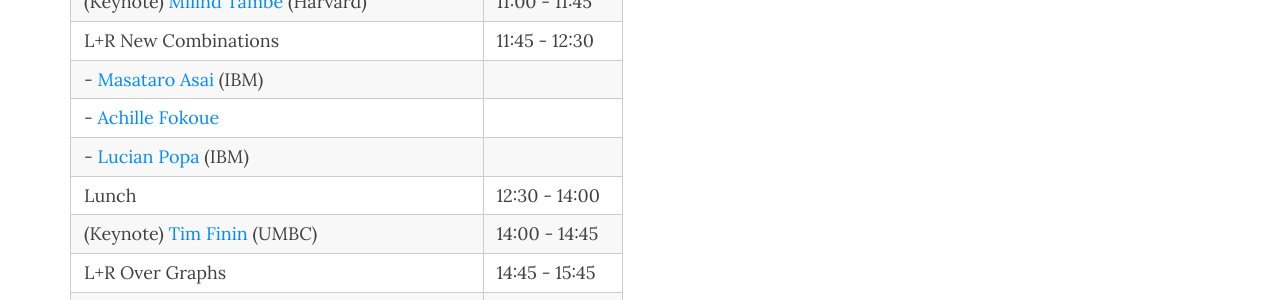
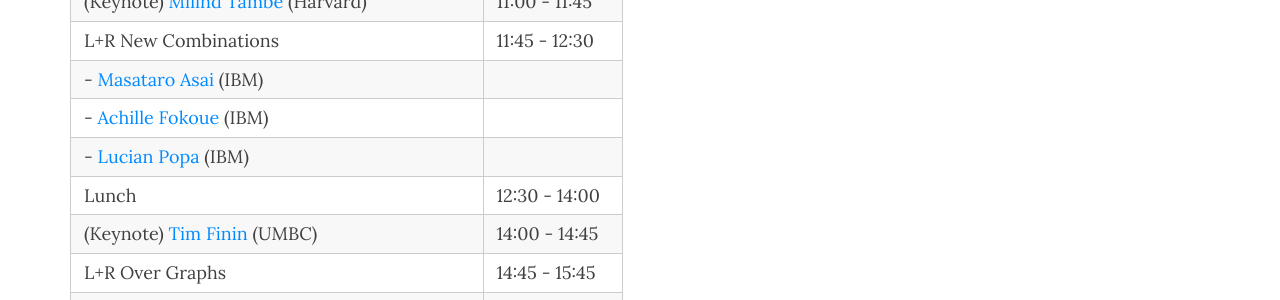
Before and after one commit to kr2ml/ibm-2019, a Jekyll site: the page built from index.md, in a window 1280 px wide and 900 px high, scrolled down 1200 px. Shown: the part 154-454 px from the top of the window. Built offline with Jekyll 4.4.1, drawn with Linux system fonts in a browser that asks for light colours; nearby versions of some CDN libraries.

```diff
--- a/index.md
+++ b/index.md
@@ -32,7 +32,7 @@ Machine learning (ML) has seen a tremendous amount of recent success, and has be
 | (Keynote) [Milind Tambe](https://www.seas.harvard.edu/directory/mtambe) (Harvard)             | 11:00 - 11:45  |
 | L+R New Combinations                       | 11:45 - 12:30 |
 | - [Masataro Asai](https://researcher.watson.ibm.com/researcher/view.php?person=ibm-Masataro.Asai) (IBM)                       |           |
-| - [Achille Fokoue](https://researcher.watson.ibm.com/researcher/view.php?person=us-achille) | |
+| - [Achille Fokoue](https://researcher.watson.ibm.com/researcher/view.php?person=us-achille) (IBM) | |
 | - [Lucian Popa](https://researcher.watson.ibm.com/researcher/view.php?person=us-lpopa) (IBM) | |
 | Lunch                                          | 12:30 - 14:00  |
 | (Keynote) [Tim Finin](https://www.csee.umbc.edu/~finin/) (UMBC)                     | 14:00 - 14:45  |
```
